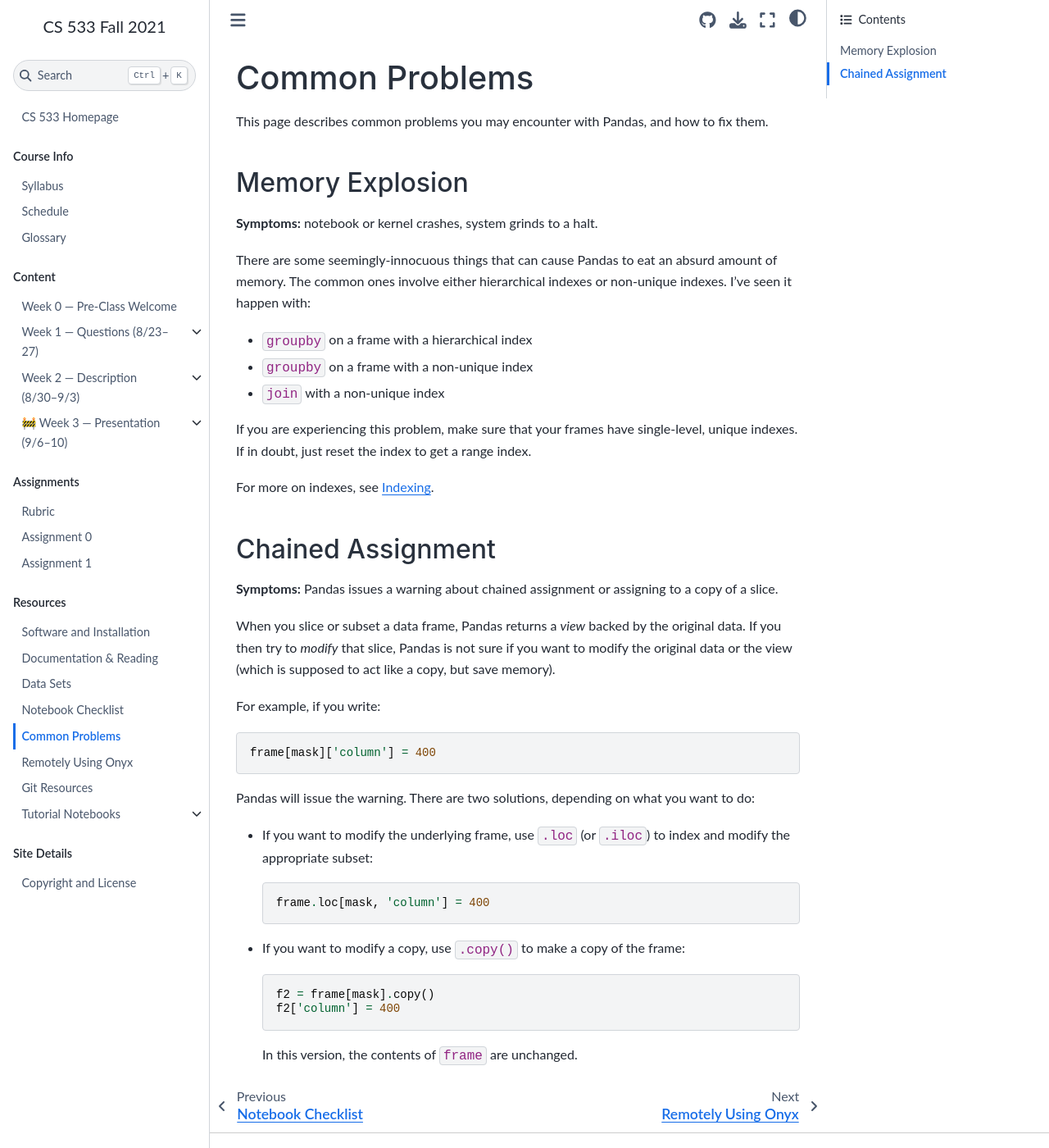
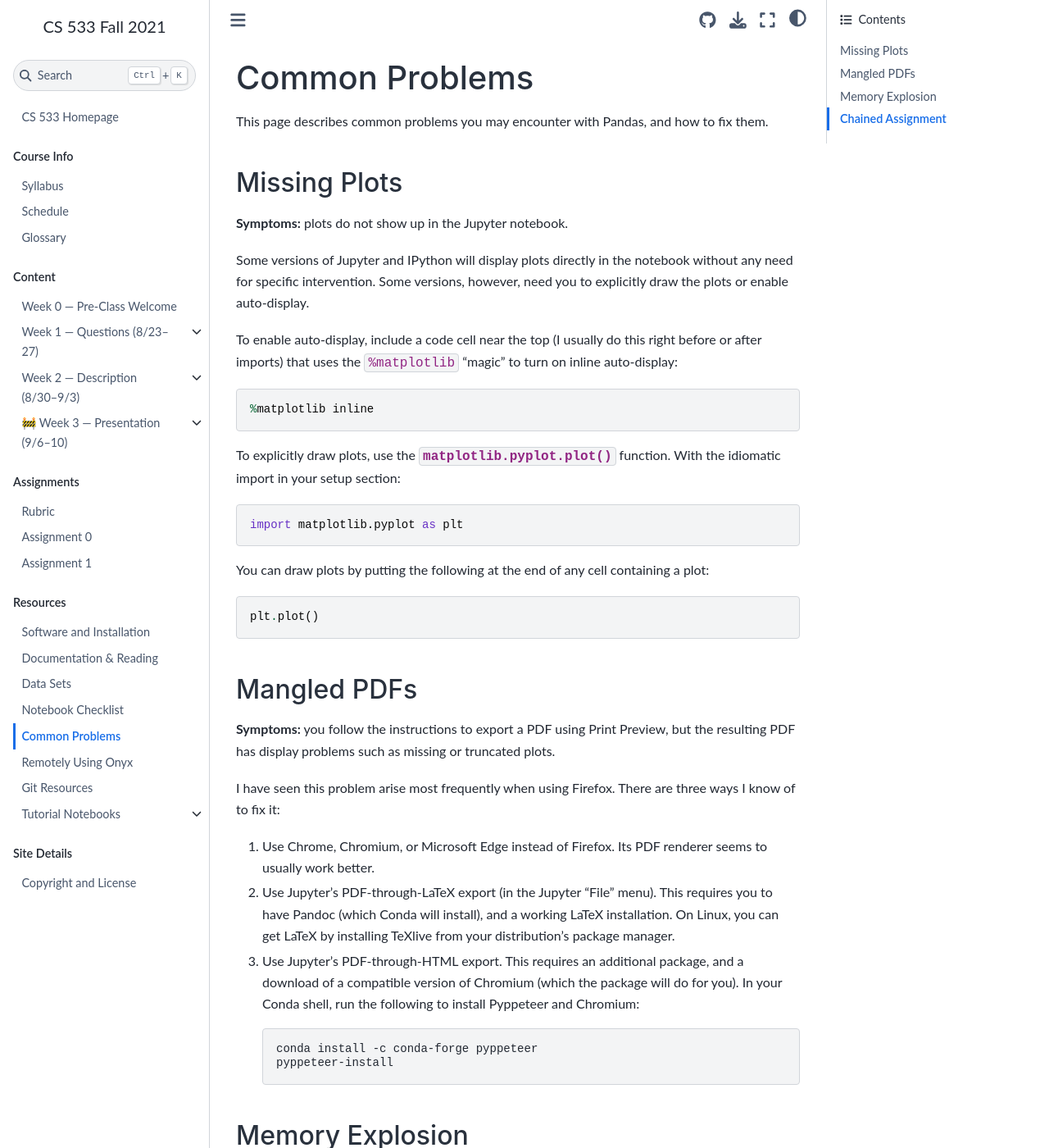
Before and after one commit to mdekstrand/cs533-web, a Jupyter Book: the page built from resources/problems.md, in a window 1280 px wide and 1400 px high. Shown: the whole window at 82% size. Built offline with Jupyter Book 1.0.4 settings and Sphinx 7.4.7 and the Sphinx Book theme 1.1.4, drawn with Linux system fonts in a browser that asks for light colours; pages that are not in the unit, such as notebooks, are missing from menus; a style sheet for code colours, icons or effects is not loaded.

Commit message:
update problems

````diff
--- a/resources/problems.md
+++ b/resources/problems.md
@@ -2,6 +2,51 @@
 
 This page describes common problems you may encounter with Pandas, and how to fix them.
 
+(prob-missing-plots)=
+## Missing Plots
+
+**Symptoms:** plots do not show up in the Jupyter notebook.
+
+Some versions of Jupyter and IPython will display plots directly in the notebook without any need for specific intervention.
+Some versions, however, need you to explicitly draw the plots or enable auto-display.
+
+To enable auto-display, include a code cell near the top (I usually do this right before or after imports) that uses the `%matplotlib` “magic” to turn on inline auto-display:
+
+```
+%matplotlib inline
+```
+
+To explicitly draw plots, use the {py:func}`matplotlib.pyplot.plot` function.  With the idiomatic import in your setup section:
+
+```
+import matplotlib.pyplot as plt
+```
+
+You can draw plots by putting the following at the end of any cell containing a plot:
+
+```
+plt.plot()
+```
+
+(prob-mangled-pdf)=
+## Mangled PDFs
+
+**Symptoms:** you follow the instructions to export a PDF using Print Preview, but the resulting PDF has display problems such as missing or truncated plots.
+
+I have seen this problem arise most frequently when using Firefox.  There are three ways I know of to fix it:
+
+1. Use Chrome, Chromium, or Microsoft Edge instead of Firefox.  Its PDF renderer seems to usually work better.
+
+2. Use Jupyter's PDF-through-LaTeX export (in the Jupyter “File” menu).  This requires you to have Pandoc (which Conda will install), and a working LaTeX installation.  On Linux, you can get LaTeX by installing TeXlive from your distribution's package manager.
+
+3.  Use Jupyter's PDF-through-HTML export.  This requires an additional package, and a download of a compatible version of Chromium (which the package will do for you).  In your Conda shell, run the following to install Pyppeteer and Chromium:
+
+    ```shell
+    conda install -c conda-forge pyppeteer
+    pyppeteer-install
+    ```
+
+(prob-memory-explosion)=
 ## Memory Explosion
 
 **Symptoms:** notebook or kernel crashes, system grinds to a halt.
````
Also changed, not shown: other parts of resources/problems.md (+1 -0 lines).
